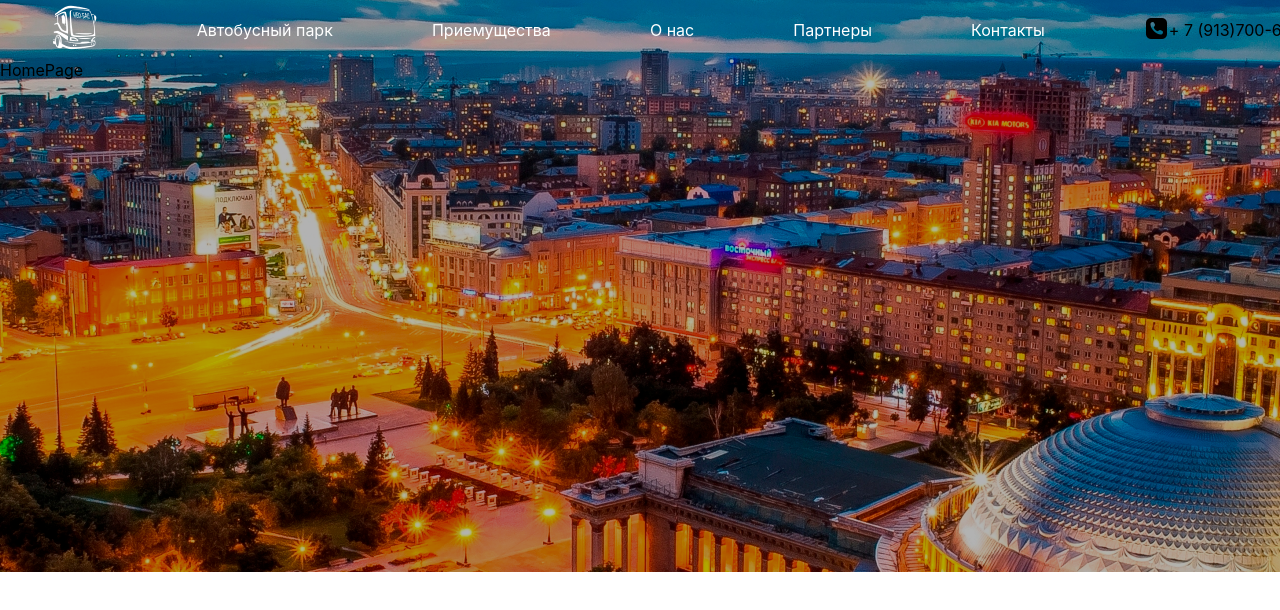
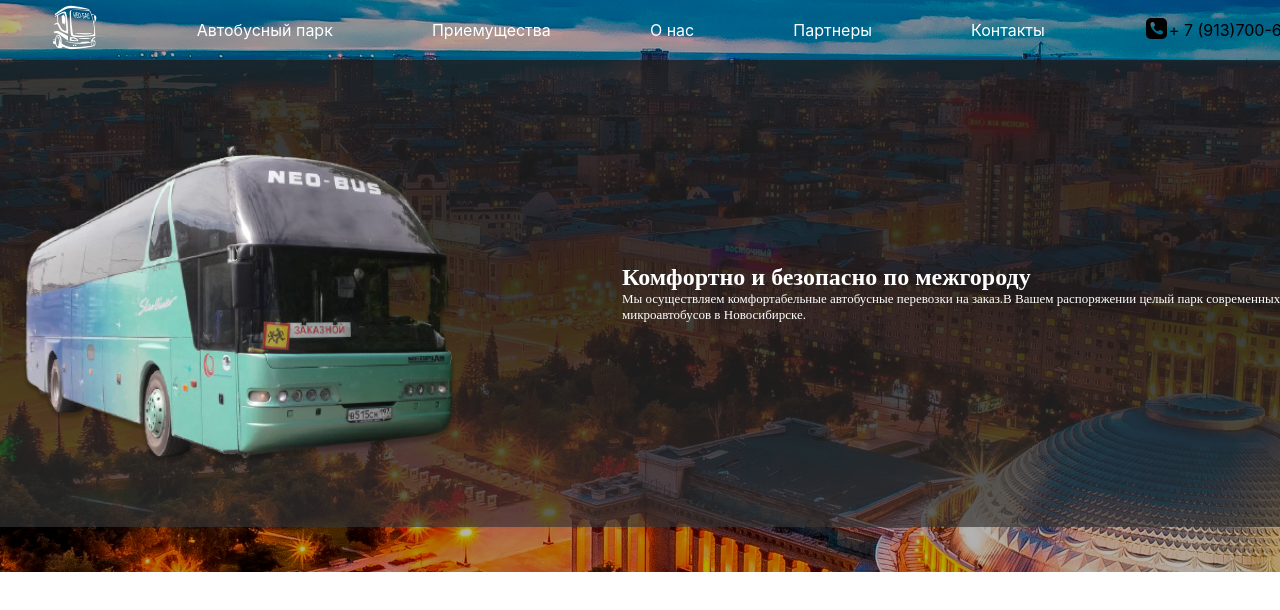
Before and after one commit to MegaVerkruzo/BusPark, a React (Create React App) app: page / in a window 1280 px wide. Shown: the top 610 px of the page. Built offline with nearby package versions, Linux system fonts and the light colour scheme.

Commit message:
Сделал часть HomePage

```diff
--- a/src/App.css
+++ b/src/App.css
@@ -5,6 +5,20 @@
 .App-logo {
   height: 40vmin;
   pointer-events: none;
+}
+
+.text {
+  font-family: Montserrat;
+  color: #FFFFFF;
+}
+
+.text_title {
+  font-weight: bold;
+  font-size: 24px;
+}
+
+.text_info {
+  font-size: 13px;
 }
 
 @media (prefers-reduced-motion: no-preference) {
--- a/src/App.js
+++ b/src/App.js
@@ -2,7 +2,7 @@ import logo from './logo.svg';
 import './App.css';
 import NavigationBar from "./components/NavigationBar/NavigationBar";
 import {Switch, Route, Redirect} from 'react-router-dom'
-import HomePage from "./components/Pages/HomePage/HomePage";
+import HomePage from "./components/HomePage/HomePage";
 import AutoPark from "./components/Pages/AutoPark/AutoPark";
 import Advantages from "./components/Pages/Advantages/Advantages";
 import AboutUs from "./components/Pages/AboutUs/AboutUs";
--- /dev/null
+++ b/src/components/HomePage/HomePage.js
@@ -0,0 +1,31 @@
+import React from 'react'
+import classes from './HomePage.module.css'
+import NavigationBar from "../NavigationBar/NavigationBar";
+import bus from './../../utils/images/bus_homepage.png'
+import './../../App.css'
+
+const HomePage = () => {
+    return (
+        <div className={classes.content}>
+            <NavigationBar />
+            <div className={classes.content__main}>
+                <img src={bus}/>
+                <div>
+                    <div className={`text text_title`}>
+                        Комфортно и безопасно
+                        по межгороду
+                    </div>
+                    <div className={`text text_info`}>
+                        Мы осуществляем комфортабельные автобусные перевозки на заказ.В Вашем распоряжении целый парк современных автобусов и микроавтобусов в Новосибирске.
+                    </div>
+                    <div> {/*Кнопка*/}
+
+                    </div>
+                </div>
+            </div>
+
+        </div>
+    )
+}
+
+export default HomePage
--- /dev/null
+++ b/src/components/HomePage/HomePage.module.css
@@ -0,0 +1,11 @@
+.content {
+    background: white url('../../utils/images/background_homepage.png');
+    width: 1366px;
+    height: 572px;
+}
+
+.content__main {
+    display: flex;
+    align-items: center;
+    background: linear-gradient(181.66deg, rgba(30, 30, 30, 0.81) 50%, rgba(65, 65, 65, 0.5994) 115.95%);
+}
--- a/src/components/Pages/HomePage/HomePage.js
+++ /dev/null
@@ -1,14 +0,0 @@
-import React from 'react'
-import classes from './HomePage.module.css'
-import NavigationBar from "../../NavigationBar/NavigationBar";
-
-const HomePage = () => {
-    return (
-        <div className={classes.content}>
-            <NavigationBar />
-            HomePage
-        </div>
-    )
-}
-
-export default HomePage
--- a/src/components/Pages/HomePage/HomePage.module.css
+++ /dev/null
@@ -1,5 +0,0 @@
-.content {
-    background: white url('../../../utils/images/background_homepage.png');
-    width: 1366px;
-    height: 572px;
-}
```
